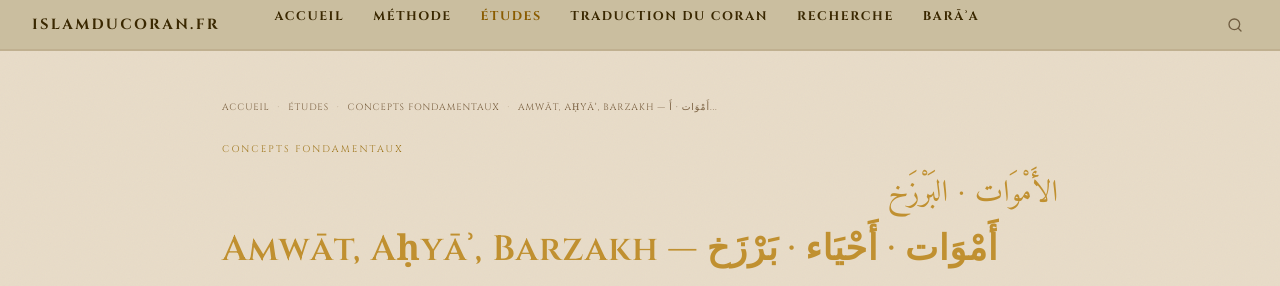
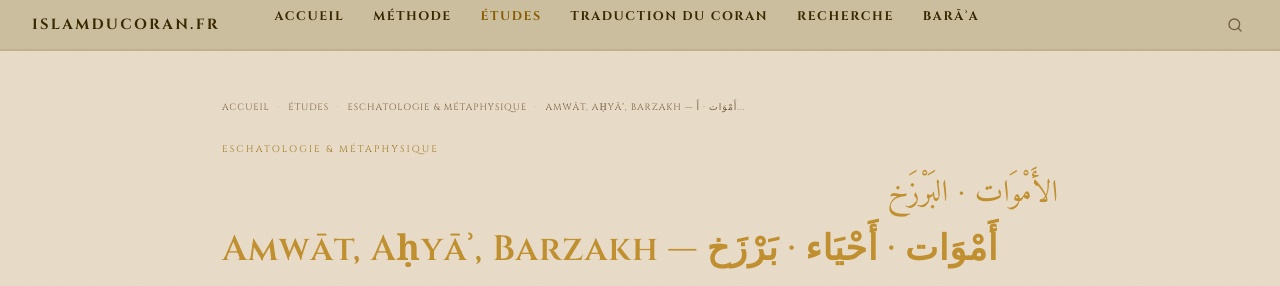
Before and after one commit to Makhuwcoder/islamducoran, a Jekyll site: the page built from _etudes/amwat-ahyaa-barzakh.md, in a window 1280 px wide and 900 px high. Shown: the top 286 px of the window. Built offline with Jekyll 4.4.1, drawn with Linux system fonts in a browser that asks for light colours.

Commit message:
Thème: Eschatologie & Métaphysique [720]

```diff
--- a/_etudes/amwat-ahyaa-barzakh.md
+++ b/_etudes/amwat-ahyaa-barzakh.md
@@ -2,8 +2,9 @@
 layout: etude
 title: "Amwāt, Aḥyāʾ, Barzakh — أَمْوَات · أَحْيَاء · بَرْزَخ"
 subtitle: "Ce que le Coran dit entre le décès et le Jour dernier"
-categorie: "Concepts fondamentaux"
-categorie_slug: "concepts"
+categorie: "Eschatologie & Métaphysique"
+categorie_slug: "eschatologie"
+order: 720
 racine: "م-و-ت / ح-ي-ي"
 racine_ar: "الأَمْوَات · البَرْزَخ"
 date: 2026-04-24
```
